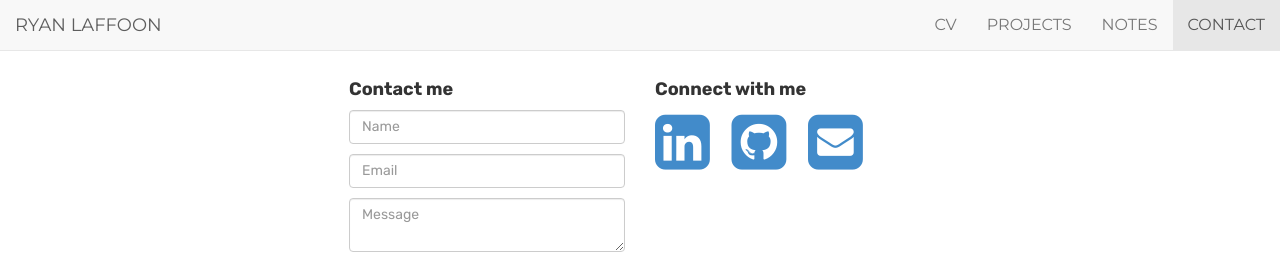
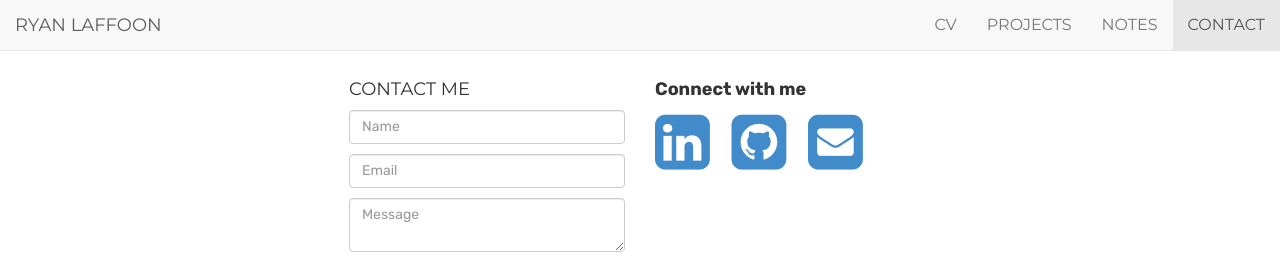
Before and after one commit to ryanlaffoon/ryanlaffoon.github.io, a Jekyll site: the page built from contact/index.html, in a window 1280 px wide. Shown: the top 260 px of the page. Built offline with Jekyll 4.4.1, drawn with Linux system fonts in a browser that asks for light colours.

Commit message:
Update style.css

```diff
--- a/css/style.css
+++ b/css/style.css
@@ -86,7 +86,7 @@ ul.listprojects li {line-height: 30px; }
 	margin: 10px 0;
 }
 
-.contactForm btn{
+.contactForm btn, .contactForm h4{
 	font-family: 'Montserrat', Helvetica, sans-serif; text-transform: uppercase; font-weight: normal;
 }
 
```
